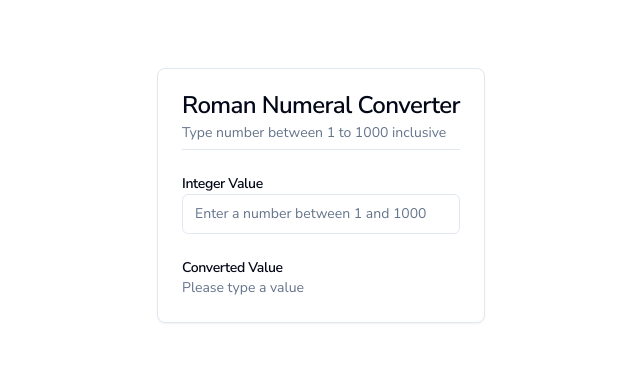
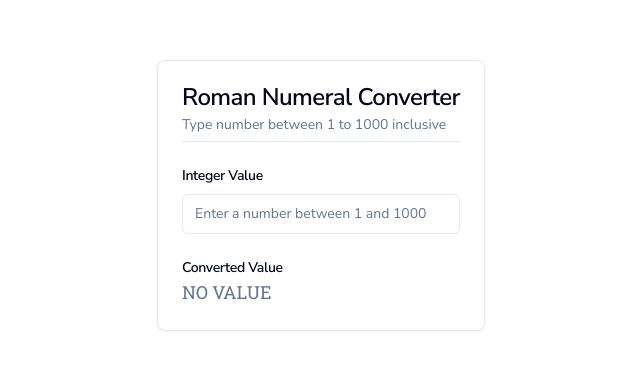
Before and after one commit to dopplerDistortion/nextjs-playground, a Next.js app: page / in a window 1280 px wide. Shown: the part 205-574 px from the top of the page, without its empty margins (319-959 px from the left). Built offline with nearby package versions, Linux system fonts and the light colour scheme.

Commit message:
chore: limited input isolated

```diff
--- a/app/page.tsx
+++ b/app/page.tsx
@@ -1,47 +1,26 @@
 'use client';
+import {LimitedInput} from '@/components/app/limited-input';
 import {
   Card,
   CardContent,
   CardDescription,
-  CardFooter,
   CardHeader,
   CardTitle,
 } from '@/components/ui/card';
 import {Input} from '@/components/ui/input';
-import {Label} from '@/components/ui/label';
 import {Separator} from '@/components/ui/separator';
-import {useState} from 'react';
+import {cn} from '@/lib/utils';
+import {useTheme} from 'next-themes';
+import {Roboto_Slab} from 'next/font/google';
+import {useEffect, useState} from 'react';
+
+export const robotSlab = Roboto_Slab({
+  subsets: ['latin'],
+  variable: '--font-sans',
+});
 
 export default function Home() {
   const [value, setValue] = useState('');
-
-  const handleKeyDown = (event: React.KeyboardEvent<HTMLInputElement>) => {
-    const keyValue = event.key;
-    // Allow Backspace key
-    if (keyValue === 'Backspace') {
-      return;
-    }
-    // Only allow numbers
-    if (!/^\d+$/.test(keyValue)) {
-      event.preventDefault();
-      return;
-    }
-    const newValue = event.currentTarget.value + keyValue;
-    // Only allow numbers between 1 and 1000
-    if (parseInt(newValue, 10) < 1 || parseInt(newValue, 10) > 1000) {
-      event.preventDefault();
-      return;
-    }
-    setValue(newValue);
-  };
-
-  const handleKeyUp = (event: React.KeyboardEvent<HTMLInputElement>) => {
-    const keyValue = event.key;
-    // Update value state if Backspace key is released
-    if (keyValue === 'Backspace') {
-      setValue(event.currentTarget.value);
-    }
-  };
 
   const convertToRoman = (num: number) => {
     const units = {
@@ -74,18 +53,13 @@ export default function Home() {
 
         <CardContent>
           <CardTitle className="text-sm">Integer Value</CardTitle>
-          <Input
-            type="number"
-            placeholder="Enter a number between 1 and 1000"
-            onKeyDown={handleKeyDown}
-            onKeyUp={handleKeyUp}
-            max="1000"
-          />
+          <LimitedInput value={value} setValue={setValue} />
         </CardContent>
+
         <CardContent>
           <CardTitle className="text-sm">Converted Value</CardTitle>
-          <CardDescription>
-            {value === '' ? 'Please type a value' : value}
+          <CardDescription className={cn(robotSlab.className, 'text-lg')}>
+            {value === '' ? 'NO VALUE' : value}
           </CardDescription>
         </CardContent>
       </Card>
--- /dev/null
+++ b/components/app/limited-input.tsx
@@ -0,0 +1,42 @@
+import {Input} from '../ui/input';
+
+type LimitedInputProps = {
+  value: string;
+  setValue: (value: string) => void;
+};
+
+export function LimitedInput({value, setValue}: LimitedInputProps) {
+  const handleKeyDown = (event: React.KeyboardEvent<HTMLInputElement>) => {
+    const keyValue = event.key;
+    if (keyValue === 'Backspace') {
+      return;
+    }
+    if (!/^\d+$/.test(keyValue)) {
+      event.preventDefault();
+      return;
+    }
+    const newValue = event.currentTarget.value + keyValue;
+    if (parseInt(newValue, 10) < 1 || parseInt(newValue, 10) > 1000) {
+      event.preventDefault();
+      return;
+    }
+    setValue(newValue);
+  };
+
+  const handleKeyUp = (event: React.KeyboardEvent<HTMLInputElement>) => {
+    const keyValue = event.key;
+    if (keyValue === 'Backspace') {
+      setValue(event.currentTarget.value);
+    }
+  };
+  return (
+    <Input
+      type="number"
+      className="mt-2"
+      placeholder="Enter a number between 1 and 1000"
+      onKeyDown={handleKeyDown}
+      onKeyUp={handleKeyUp}
+      max="1000"
+    />
+  );
+}
```
